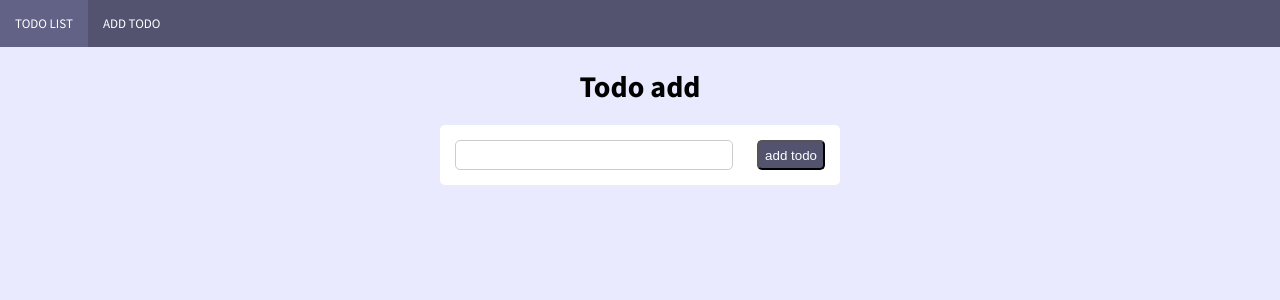
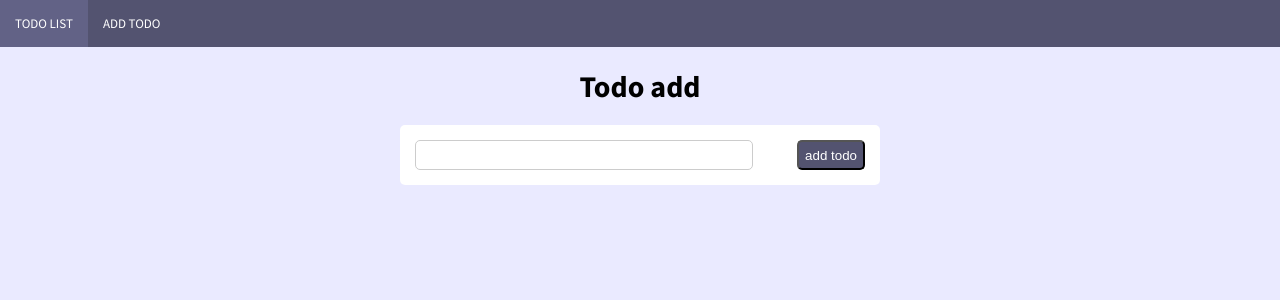
Before and after one commit to ggades/react-context-typescript, a React (Create React App) app: page /todo/add in a window 1280 px wide. Shown: the top 300 px of the page. Built offline with nearby package versions, Linux system fonts and the light colour scheme.

Commit message:
updating app api address

```diff
--- a/src/styles/mixins.scss
+++ b/src/styles/mixins.scss
@@ -7,7 +7,7 @@
 @mixin todos-wrapper {
   padding: 15px;
   background: #FFF;
-  width: 400px;
+  width: 480px;
   border-radius: 5px;
   margin: 10px auto;
   text-align: left;
```
Also changed, not shown: 1 other file (tests, documents, lock files or other folders).
